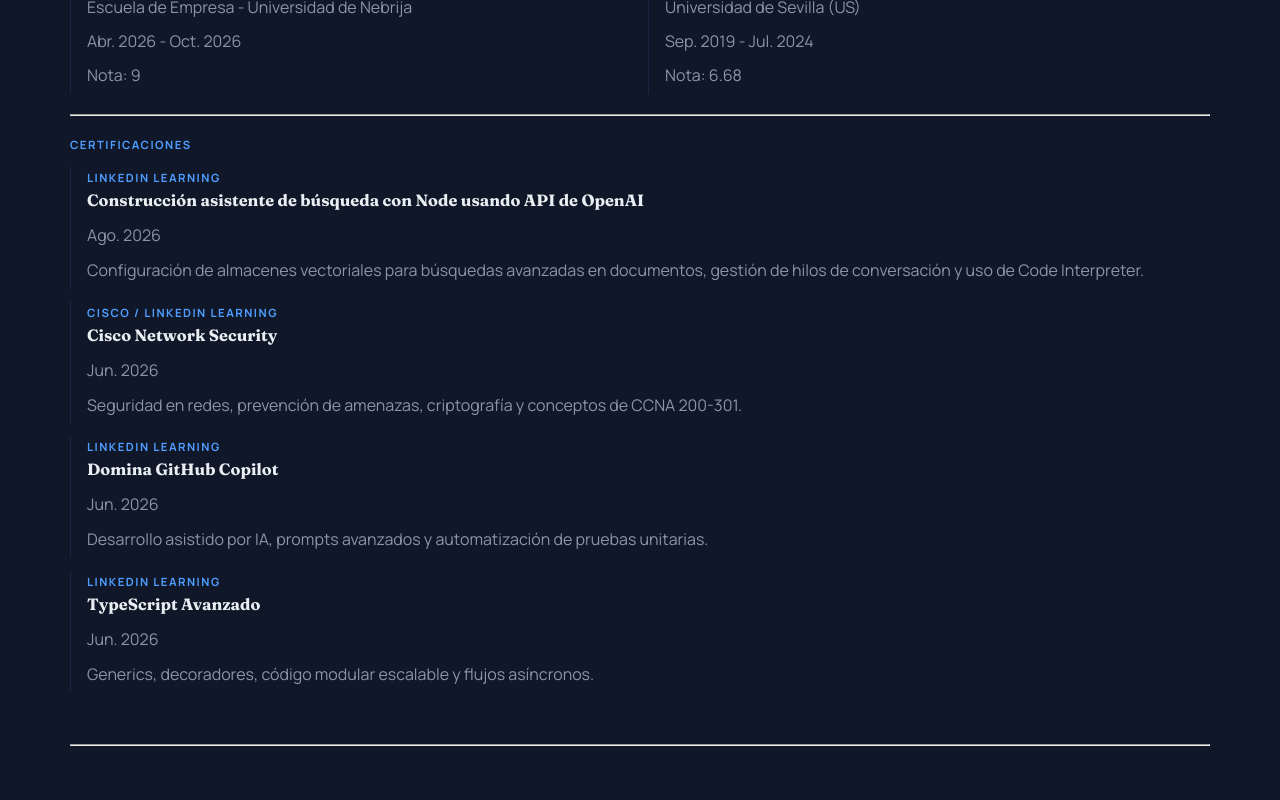
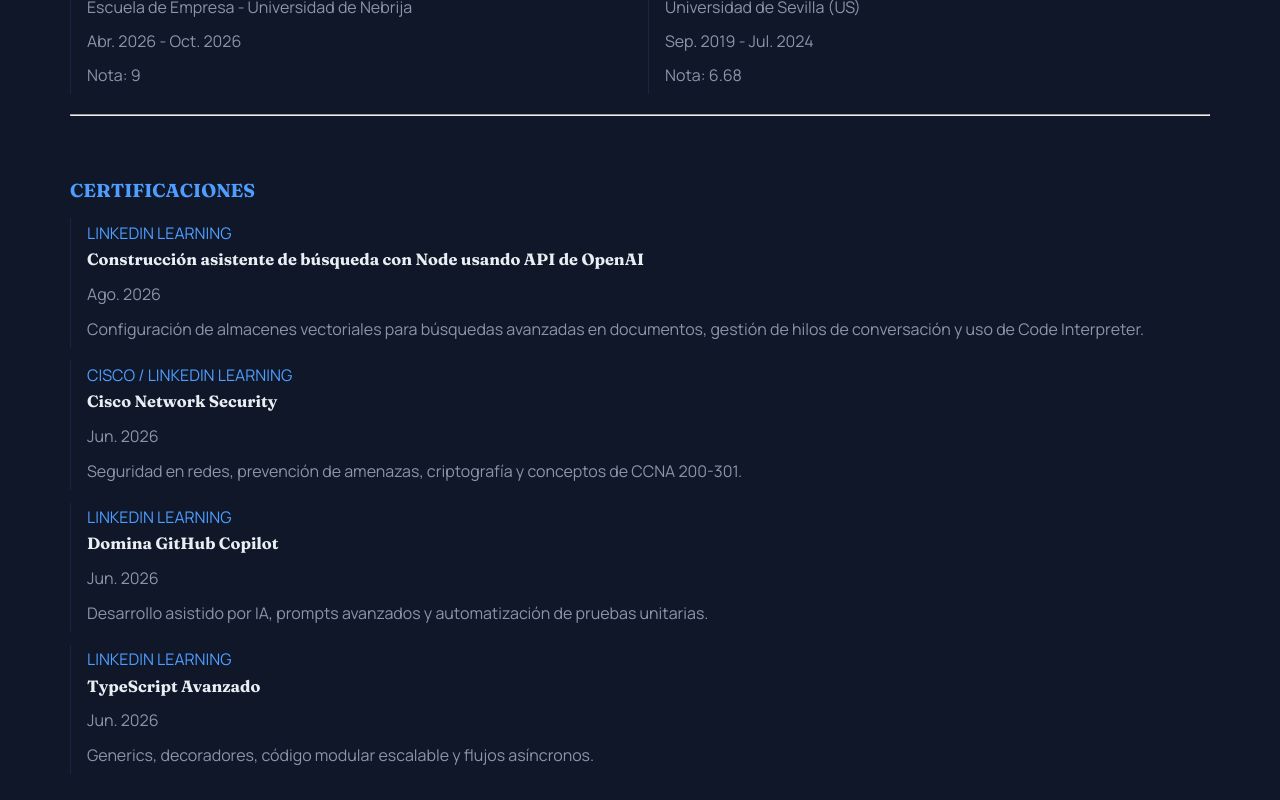
Before and after one commit to rubsuadav/portfolio, a Next.js app: page / in a window 1280 px wide. Shown: the part 1980-2780 px from the top of the page. Built offline with nearby package versions, Linux system fonts and the light colour scheme.

Commit message:
fix: update label markup to improve semantic structure and add margin to certifications section

```diff
--- a/src/components/portfolio/education-section.module.css
+++ b/src/components/portfolio/education-section.module.css
@@ -24,10 +24,8 @@
 
 .educationSection__label {
   text-transform: uppercase;
-  letter-spacing: 0.13em;
-  font-size: 0.71rem;
+  /* letter-spacing: 0.13em; */
   color: var(--accent);
-  font-weight: 700;
 }
 
 .educationSection__title {
@@ -48,6 +46,7 @@
 }
 
 .educationSection__certifications {
+  margin-top: 40px;
   display: grid;
   gap: 0.8rem;
 }
--- a/src/components/portfolio/education-section.tsx
+++ b/src/components/portfolio/education-section.tsx
@@ -34,7 +34,7 @@
 
       <hr />
       <div className={styles.educationSection__certifications}>
-        <p className={styles.educationSection__label}>Certificaciones</p>
+        <h1 className={styles.educationSection__label}>Certificaciones</h1>
         <div className={styles.educationSection__certificationList}>
           {certifications.map((certification) => (
             <article
```
